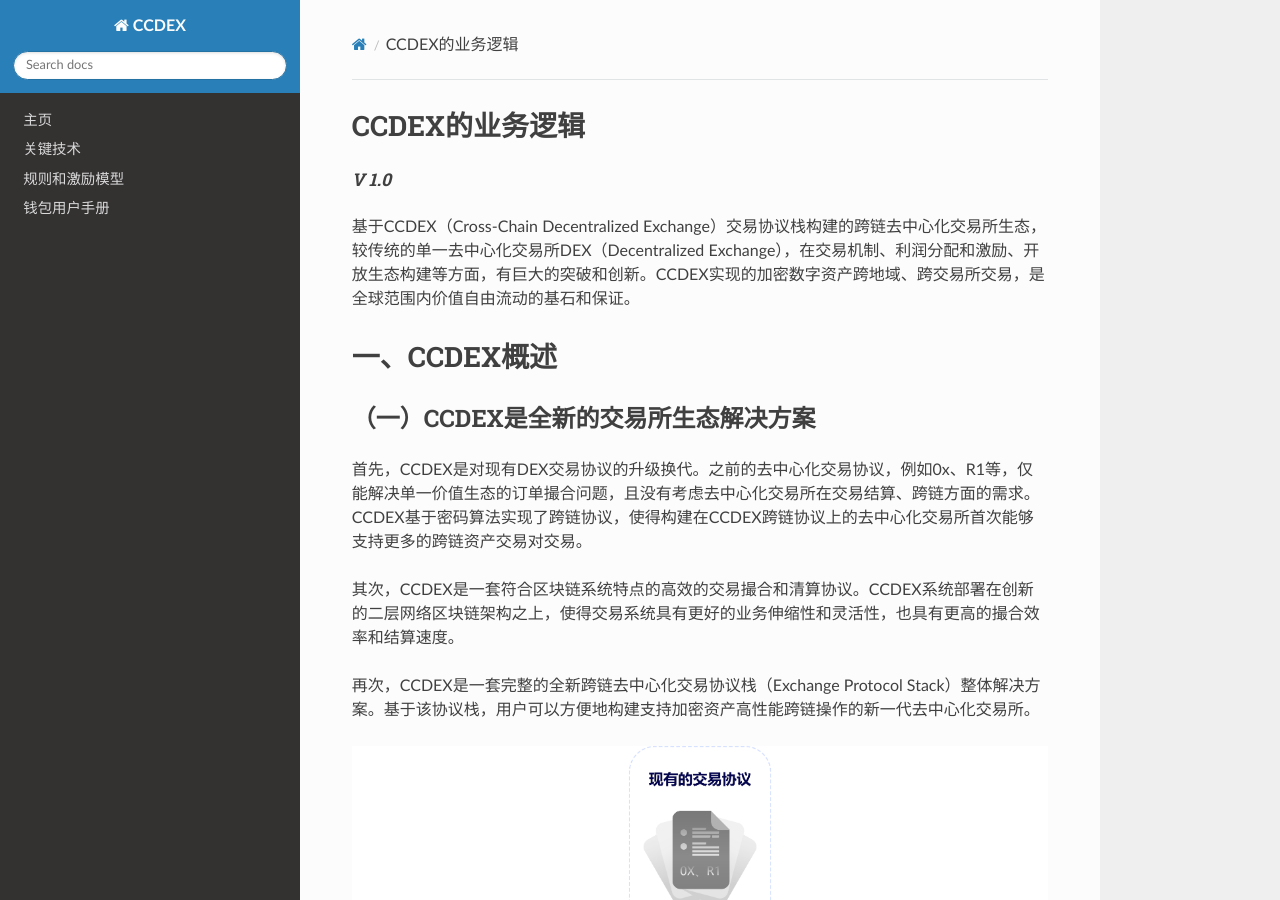
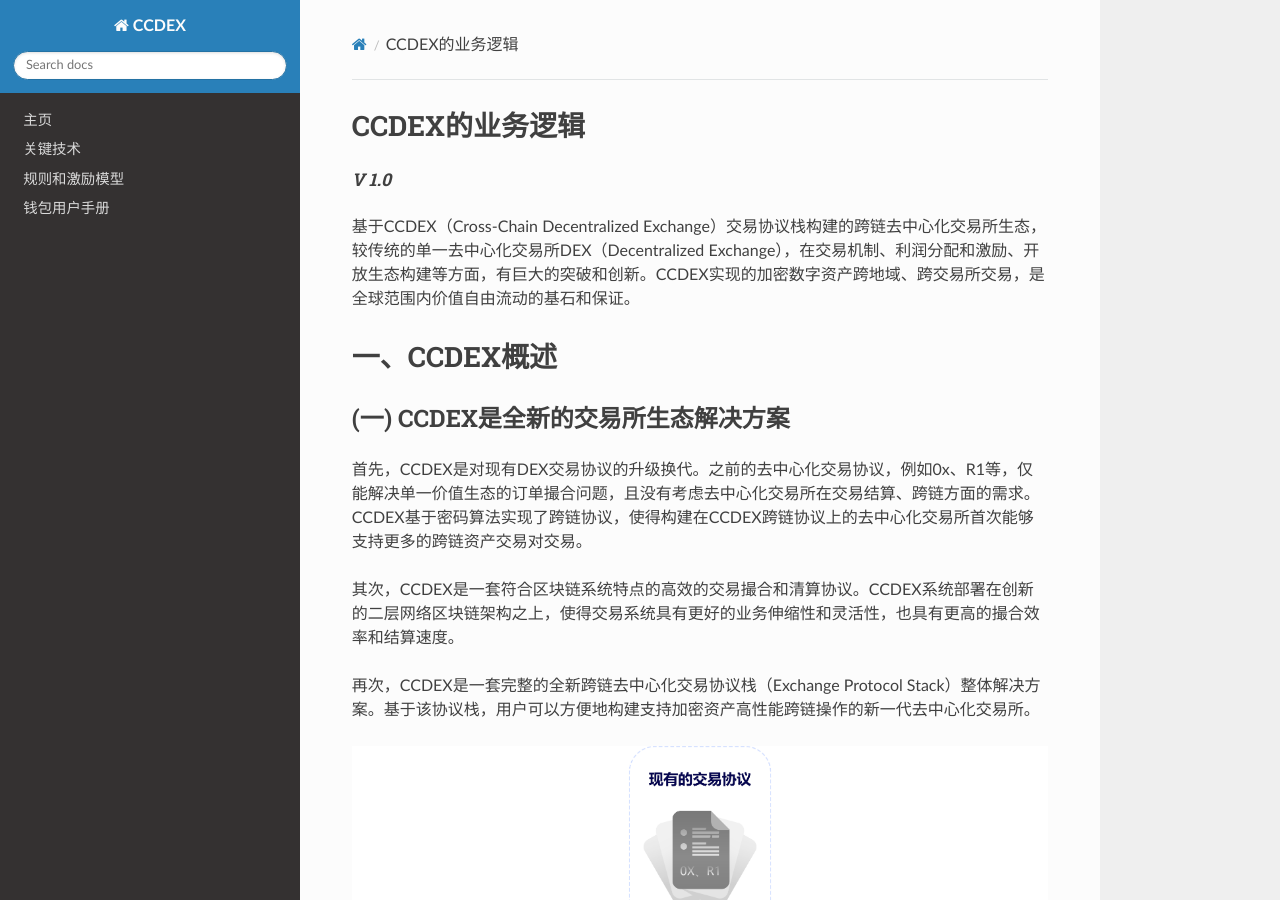
Before and after one commit to ccdex/cc-wiki, an MkDocs documentation site: the page built from docs/zh_CN/docs/CCDEX_YP_CN.md, in a window 1280 px wide and 900 px high. Built offline with MkDocs 1.6.1, drawn with Linux system fonts in a browser that asks for light colours; nearby versions of some CDN libraries; some of the changed text lies outside the part shown.

```diff
--- a/docs/zh_CN/docs/CCDEX_YP_CN.md
+++ b/docs/zh_CN/docs/CCDEX_YP_CN.md
@@ -8,7 +8,7 @@ Exchange），在交易机制、利润分配和激励、开放生态构建等方
 
 # 一、CCDEX概述 #
 
-## （一）CCDEX是全新的交易所生态解决方案 ##
+## (一) CCDEX是全新的交易所生态解决方案 ##
 
 首先，CCDEX是对现有DEX交易协议的升级换代。之前的去中心化交易协议，例如0x、R1等，仅能解决单一价值生态的订单撮合问题，且没有考虑去中心化交易所在交易结算、跨链方面的需求。CCDEX基于密码算法实现了跨链协议，使得构建在CCDEX跨链协议上的去中心化交易所首次能够支持更多的跨链资产交易对交易。
 
@@ -54,7 +54,6 @@ CCDEX定义了以下业务业务角色。
 | 订单清算者 Liquidator | 底层公链的记账节点 | 接收并执行撮合结果指令。根据交易撮合结果完成对交易方状态值的改变 |
 
 ## （二）交易过程 ##
-
 
 CCDEX的交易分为以下几个过程。
 
```
Also changed, not shown: other parts of docs/zh_CN/docs/CCDEX_YP_CN.md (+1 -1 lines).
